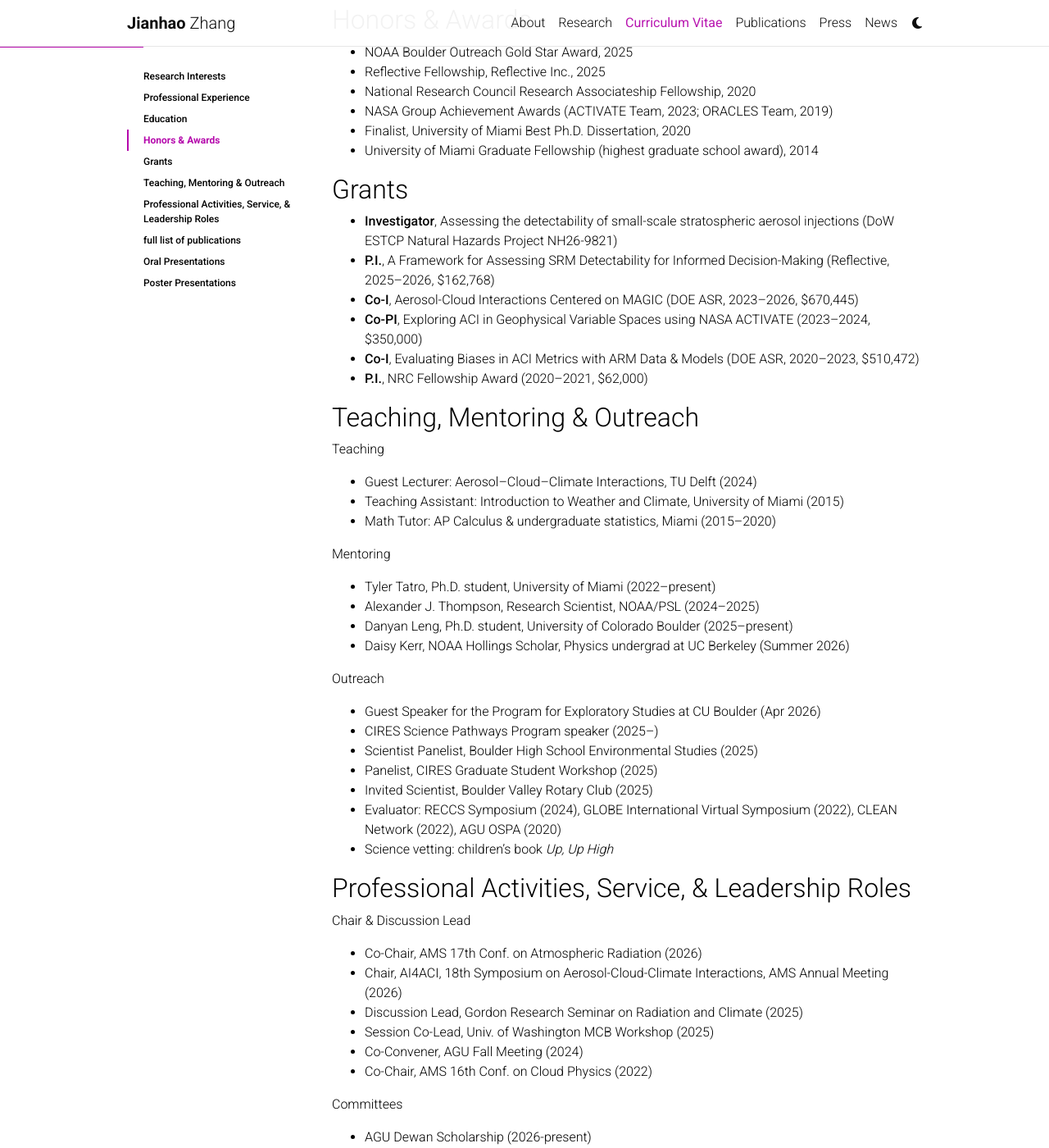
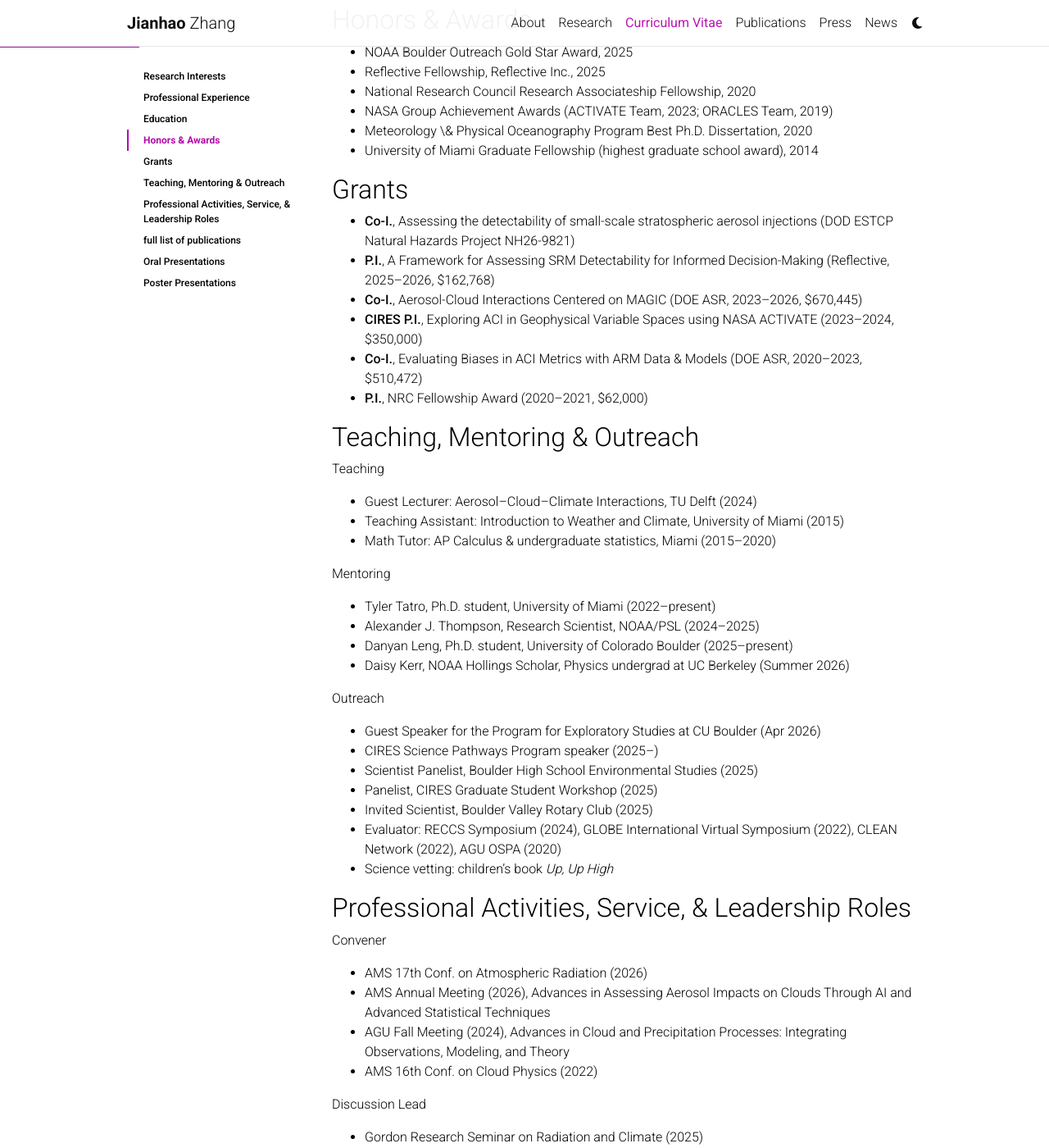
Before and after one commit to jianhao1991/jianhao1991.github.io, a Jekyll site: the page built from _pages/cv.md, in a window 1280 px wide and 1400 px high, scrolled down 839 px. Shown: the whole window at 82% size. Built offline with Jekyll 4.4.1, drawn with Linux system fonts in a browser that asks for light colours; comment, search, counter and statistics services are not loaded; a style sheet for code colours, icons or effects is not loaded; some of the changed text lies outside the part shown.

Commit message:
sss
sssdd

```diff
--- a/_pages/cv.md
+++ b/_pages/cv.md
@@ -39,15 +39,15 @@
 - Reflective Fellowship, Reflective Inc., 2025
 - National Research Council Research Associateship Fellowship, 2020
 - NASA Group Achievement Awards (ACTIVATE Team, 2023; ORACLES Team, 2019)
-- Finalist, University of Miami Best Ph.D. Dissertation, 2020
+- Meteorology \& Physical Oceanography Program Best Ph.D. Dissertation, 2020
 - University of Miami Graduate Fellowship (highest graduate school award), 2014
 
 ## Grants
-- **Investigator**, Assessing the detectability of small-scale stratospheric aerosol injections (DoW ESTCP Natural Hazards Project NH26-9821)
+- **Co-I.**, Assessing the detectability of small-scale stratospheric aerosol injections (DOD ESTCP Natural Hazards Project NH26-9821)
 - **P.I.**, A Framework for Assessing SRM Detectability for Informed Decision-Making (Reflective, 2025–2026, \$162,768)
-- **Co-I**, Aerosol-Cloud Interactions Centered on MAGIC (DOE ASR, 2023–2026, \$670,445)
-- **Co-PI**, Exploring ACI in Geophysical Variable Spaces using NASA ACTIVATE (2023–2024, \$350,000)
-- **Co-I**, Evaluating Biases in ACI Metrics with ARM Data & Models (DOE ASR, 2020–2023, \$510,472)
+- **Co-I.**, Aerosol-Cloud Interactions Centered on MAGIC (DOE ASR, 2023–2026, \$670,445)
+- **CIRES P.I.**, Exploring ACI in Geophysical Variable Spaces using NASA ACTIVATE (2023–2024, \$350,000)
+- **Co-I.**, Evaluating Biases in ACI Metrics with ARM Data & Models (DOE ASR, 2020–2023, \$510,472)
 - **P.I.**, NRC Fellowship Award (2020–2021, \$62,000)
 
 ## Teaching, Mentoring & Outreach
@@ -72,13 +72,15 @@
 - Science vetting: children’s book *Up, Up High*
 
 ## Professional Activities, Service, & Leadership Roles
-Chair & Discussion Lead
-- Co-Chair, AMS 17th Conf. on Atmospheric Radiation (2026)
-- Chair, AI4ACI, 18th Symposium on Aerosol-Cloud-Climate Interactions, AMS Annual Meeting (2026)
-- Discussion Lead, Gordon Research Seminar on Radiation and Climate (2025)
-- Session Co-Lead, Univ. of Washington MCB Workshop (2025)
-- Co-Convener, AGU Fall Meeting (2024)
-- Co-Chair, AMS 16th Conf. on Cloud Physics (2022)
+Convener
+- AMS 17th Conf. on Atmospheric Radiation (2026)
+- AMS Annual Meeting (2026), Advances in Assessing Aerosol Impacts on Clouds Through AI and Advanced Statistical Techniques
+- AGU Fall Meeting (2024), Advances in Cloud and Precipitation Processes: Integrating Observations, Modeling, and Theory
+- AMS 16th Conf. on Cloud Physics (2022)
+
+Discussion Lead
+- Gordon Research Seminar on Radiation and Climate (2025)
+- Univ. of Washington Inaugural MCB Workshop (2025)
 
 Committees
 - AGU Dewan Scholarship (2026-present)
@@ -126,6 +128,10 @@
 - Dialogic Skills Workshop Certificate, Univ. of Colorado Boulder (2025)
 - Volunteer, CIRES Education & Outreach
 - Intramural Basketball Official, Florida State University (2014)
+
+Editorship
+- Frontiers in Remote Sensing
+- Atmosphere
 
 ## [full list of publications](https://scholar.google.com/citations?user=01D4MHkAAAAJ&hl=en)
 _(also in CV PDF and the **Publications** tab)_
```
Also changed, not shown: 1 other file.
